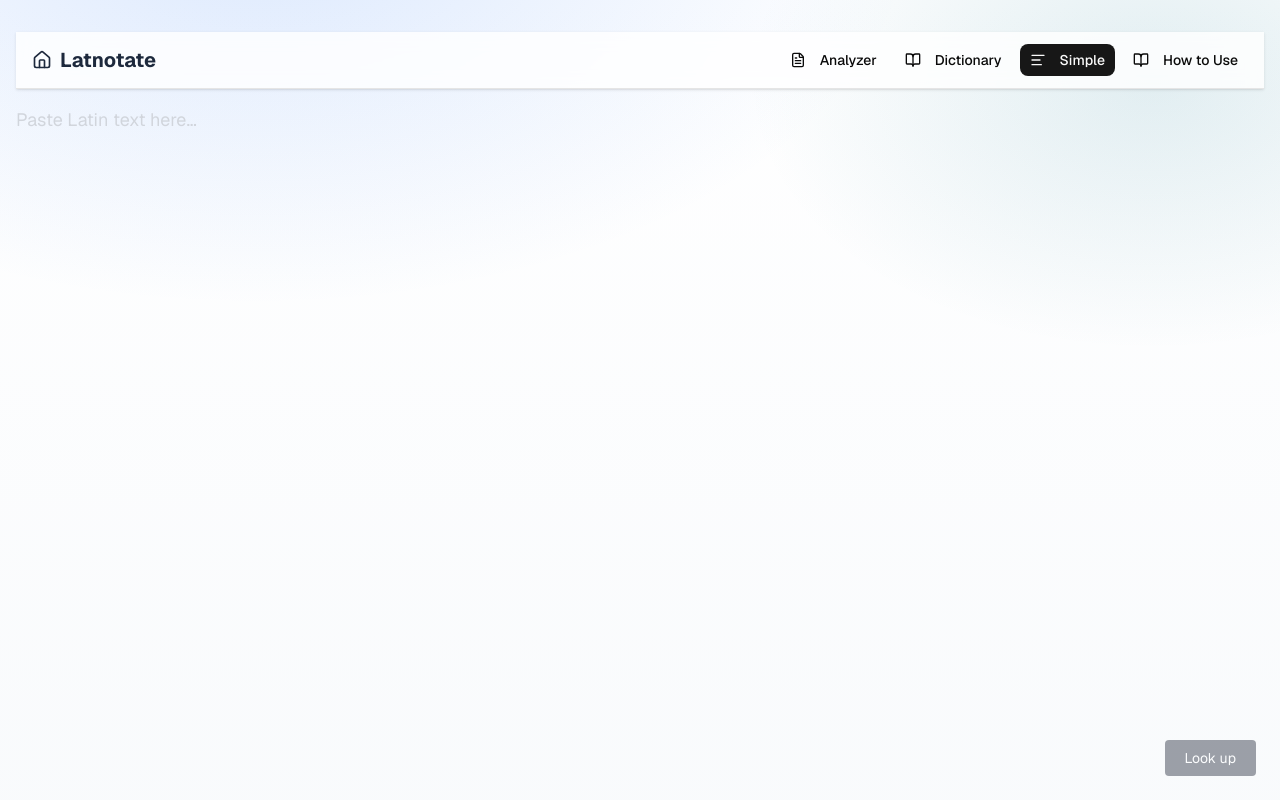
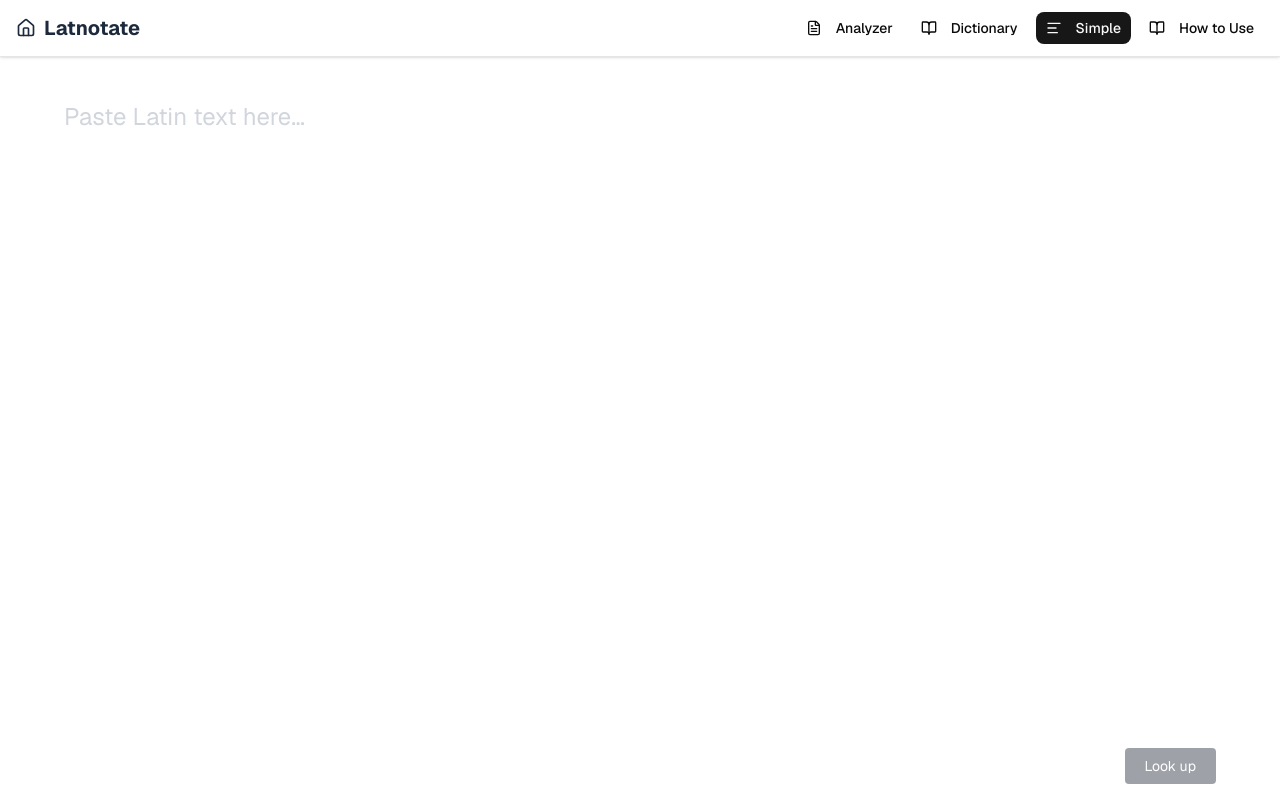
Before and after one commit to shuntia/latnotate, a Next.js app: page /simple in a window 1280 px wide. Built offline with nearby package versions, Linux system fonts and the light colour scheme.

Commit message:
add padding

```diff
--- a/src/app/simple/page.tsx
+++ b/src/app/simple/page.tsx
@@ -65,21 +65,26 @@
   const entries = selectedWord ? (lookupMap[selectedWord] ?? []) : [];
 
   return (
-    <>
+    <div className="fixed inset-0 z-10 bg-white flex flex-col">
       <Navigation currentPage="simple" />
 
-      {/* Fetching notice */}
+      {/* Fetching notice — top right */}
       {fetching && (
         <div className="fixed top-4 right-4 z-50 bg-white text-gray-500 text-sm px-4 py-2 shadow rounded">
           Fetching data…
         </div>
       )}
 
-      {/* Content area */}
-      <div className="mt-4 pb-20">
+      {/* Body row: content + sidebar */}
+      <div className="flex flex-1 overflow-hidden">
+
+        {/* Main column */}
+        <div className="flex-1 flex flex-col overflow-hidden">
+          {/* Scrollable text area */}
+          <div className="flex-1 overflow-y-auto px-16 py-10">
             {tokens === null || edited ? (
               <textarea
-            className="w-full min-h-[60vh] resize-none outline-none border-none ring-0 focus:ring-0 text-gray-800 text-lg leading-relaxed bg-transparent placeholder-gray-300 p-0"
+                className="w-full h-full min-h-64 resize-none outline-none border-none ring-0 focus:ring-0 text-gray-800 text-2xl leading-relaxed bg-transparent placeholder-gray-300 p-0"
                 placeholder="Paste Latin text here…"
                 value={input}
                 onChange={(e) => {
@@ -88,7 +93,7 @@
                 }}
               />
             ) : (
-          <div className="text-gray-800 text-lg leading-relaxed break-words whitespace-pre-wrap">
+              <div className="text-gray-800 text-2xl leading-relaxed break-words whitespace-pre-wrap">
                 {tokens.map((token, i) => {
                   const key = stripPunctuation(token);
                   const hasEntry = key.length > 0 && !!lookupMap[key];
@@ -99,7 +104,7 @@
                       onClick={hasEntry ? () => handleWordClick(token) : undefined}
                       className={
                         hasEntry
-                      ? `cursor-pointer transition-colors ${isSelected ? "text-black font-medium" : "text-gray-800 hover:text-black"}`
+                          ? `cursor-pointer transition-colors ${isSelected ? "text-black font-medium" : "hover:text-black"}`
                           : undefined
                       }
                     >
@@ -111,15 +116,12 @@
             )}
           </div>
 
-      {/* Look up / Edit button — fixed bottom right */}
-      <div className="fixed bottom-6 right-6 z-40 flex gap-2">
+          {/* Bottom bar */}
+          <div className="flex justify-end items-center px-16 py-4 gap-3">
             {!edited && tokens !== null && (
               <button
-            onClick={() => {
-              setEdited(true);
-              setTokens(null);
-            }}
-            className="px-4 py-2 text-sm text-gray-400 hover:text-gray-700 transition-colors"
+                onClick={() => { setEdited(true); setTokens(null); }}
+                className="text-sm text-gray-400 hover:text-gray-700 transition-colors"
               >
                 Edit
               </button>
@@ -134,11 +136,12 @@
               </button>
             )}
           </div>
+        </div>
 
-      {/* Sidebar — fixed right panel */}
+        {/* Sidebar */}
         {sidebarOpen && (
-        <div className="fixed top-0 right-0 h-full w-80 bg-white border-l border-gray-100 z-30 flex flex-col shadow-sm">
-          <div className="flex items-center justify-between px-5 py-4 border-b border-gray-100 mt-14">
+          <div className="w-80 shrink-0 border-l border-gray-100 flex flex-col overflow-hidden">
+            <div className="flex items-center justify-between px-5 py-4 border-b border-gray-100">
               <span className="text-sm font-medium text-gray-700">{selectedWord}</span>
               <button
                 onClick={() => setSidebarOpen(false)}
@@ -172,6 +175,7 @@
             </div>
           </div>
         )}
-    </>
+      </div>
+    </div>
   );
 }
```
Lines whose indentation alone changed are shown as unchanged.
